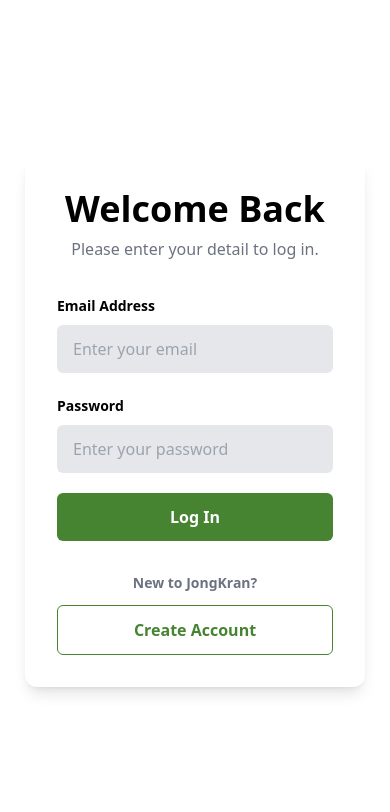
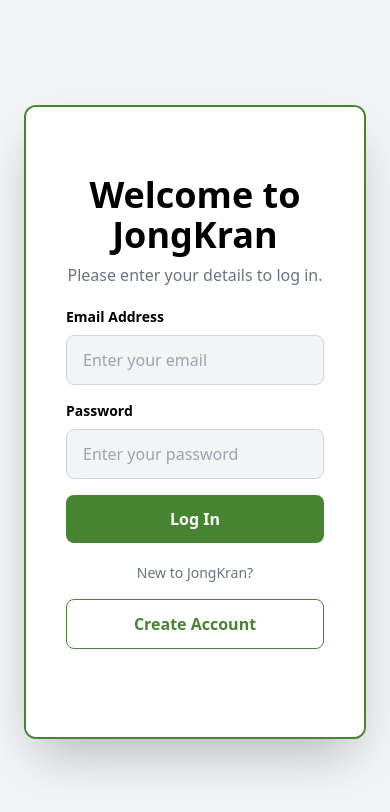
Before and after one commit to sochan707/JongKran-project, a React (Vite) app in the folder frontend/jongkran/: page /login in a window 390 px wide. Shown: the top 812 px of the page. Built offline with nearby package versions, Linux system fonts and the light colour scheme.

Commit message:
style: enhance layout and styling in Login and Register components

```diff
--- a/frontend/jongkran/src/pages/Login.jsx
+++ b/frontend/jongkran/src/pages/Login.jsx
@@ -4,57 +4,85 @@
   const navigate = useNavigate();
 
   return (
-    <main className="min-h-screen flex items-center justify-center bg-white md:bg-gray-100">
-      <div className="grid md:grid-cols-2 w-full max-w-7xl min-h-screen md:min-h-[875px]">
-        <div className="hidden md:block bg-[url('https://images.unsplash.com/photo-1542838132-92c53300491e')] bg-cover bg-center" />
+    <main className="min-h-screen bg-gray-100 flex items-center justify-center p-6">
+      <div className="w-full max-w-5xl rounded-xl overflow-hidden border-[2px] border-[#468432] bg-white shadow-2xl">
+        <div className="grid md:grid-cols-2 min-h-[630px]">
 
-        <div className="flex items-center justify-center p-[25px]">
-          <div className="w-full md:w-[740px] md:h-[750px] bg-white rounded-xl shadow-lg p-8 flex flex-col justify-center">
-            <h1 className="title-font text-4xl font-bold text-center">
-              Welcome Back
+          {/* Left Image */}
+          <div
+            className="hidden md:block bg-cover bg-center"
+            style={{
+              backgroundImage:
+                "url('https://admin.sriboga.com/storage/news/1685519127-chef-preparing-food-ingredients-2021-09-24-03-57-22-utc%20(1).webp')",
+            }}
+          />
+
+          {/* Right Side */}
+          <div className="flex items-start justify-center bg-white py-12 px-10">
+            <div className="w-full max-w-md mt-5">
+
+              {/* Heading */}
+              <h1 className="text-4xl font-bold text-center">
+                Welcome to JongKran
               </h1>
 
               <p className="text-center text-gray-500 mt-2">
-              Please enter your detail to log in.
+                Please enter your details to log in.
               </p>
 
-            <form className="mt-8 space-y-5">
+              {/* Form */}
+              <form className="mt-5 space-y-4">
+
                 <div>
-                <label className="text-sm font-semibold">Email Address</label>
+                  <label className="block text-sm font-semibold mb-2">
+                    Email Address
+                  </label>
+
                   <input
                     type="email"
                     placeholder="Enter your email"
-                  className="mt-2 w-full bg-gray-200 rounded-md px-4 py-3 outline-none"
+                    className="w-full rounded-lg bg-gray-100 border border-gray-300 px-4 py-3 focus:outline-none focus:ring-[1px] focus:ring-[#468432]"
                   />
                 </div>
 
-              <div>
-                <label className="text-sm font-semibold">Password</label>
+                <div className="mb-2">
+                  <label className="block text-sm font-semibold mb-2">
+                    Password
+                  </label>
+
                   <input
                     type="password"
                     placeholder="Enter your password"
-                  className="mt-2 w-full bg-gray-200 rounded-md px-4 py-3 outline-none"
+                    className="w-full rounded-lg bg-gray-100 border border-gray-300 px-4 py-3 focus:outline-none focus:ring-[1px] focus:ring-[#468432]"
                   />
                 </div>
 
                 <button
+                  type="button"
                   onClick={() => navigate("/")}
-                className="w-full bg-[#468432] hover:bg-[#1A5C05] text-white py-3 rounded-md font-semibold">
+                  className="w-full bg-[#468432] hover:bg-[#1A5C05] text-white py-3 rounded-lg font-semibold transition"
+                >
                   Log In
                 </button>
               </form>
 
-            <p className="text-center mt-8 text-sm font-semibold text-gray-500">
+              {/* Register */}
+              <div className="mt-5 text-center">
+                <p className="text-gray-500 text-sm">
                   New to JongKran?
                 </p>
 
                 <Link
                   to="/register"
-              className="mt-3 w-full border border-[#468432] text-[#468432] text-center py-3 rounded-md font-semibold hover:bg-[#468432] hover:text-white"
+                  className="mt-4 block w-full border border-[#468432] text-[#468432] py-3 rounded-lg font-semibold hover:bg-[#468432] hover:text-white transition"
                 >
                   Create Account
                 </Link>
               </div>
+
+            </div>
+          </div>
+
         </div>
       </div>
     </main>
--- a/frontend/jongkran/src/pages/Register.jsx
+++ b/frontend/jongkran/src/pages/Register.jsx
@@ -56,13 +56,25 @@
   };
 
   return (
-    <main className="min-h-screen flex items-center justify-center bg-white md:bg-gray-100">
-      <div className="grid md:grid-cols-2 w-full max-w-7xl min-h-screen md:min-h-[875px]">
-        <div className="hidden md:block bg-[url('https://images.unsplash.com/photo-1542838132-92c53300491e')] bg-cover bg-center" />
+    <main className="min-h-screen bg-gray-100 flex items-center justify-center p-6">
+      <div className="w-full max-w-5xl rounded-xl overflow-hidden border-[2px] border-[#468432] bg-white shadow-2xl">
+        <div className="grid md:grid-cols-2 min-h-[630px]">
 
-        <div className="flex items-center justify-center p-[25px]">
-          <div className="w-full md:w-[740px] md:h-[750px] bg-white rounded-xl shadow-lg p-8 flex flex-col justify-center">
-            <h1 className="title-font text-4xl font-bold text-center">
+          {/* Left Image */}
+          <div
+            className="hidden md:block bg-cover bg-center"
+            style={{
+              backgroundImage:
+                "url('https://admin.sriboga.com/storage/news/1685519127-chef-preparing-food-ingredients-2021-09-24-03-57-22-utc%20(1).webp')",
+            }}
+          />
+
+          {/* Right Side */}
+          <div className="flex items-start justify-center bg-white py-12 px-10">
+            <div className="w-full max-w-md mt-5">
+
+              {/* Heading */}
+              <h1 className="text-4xl font-bold text-center">
                 Create Account
               </h1>
 
@@ -70,13 +82,14 @@
                 Create your account to start cooking with us.
               </p>
 
+              {/* Form */}
               {error && (
               <p className="mt-5 bg-red-100 text-red-600 px-4 py-3 rounded-md text-sm">
                 {error}
               </p>
               )}
 
-            <form onSubmit={handleCreateAccount} className="mt-6 space-y-4">
+              <form className="mt-5 space-y-4">
                 <div>
                   <label className="block text-sm font-semibold mb-1">
                     Username
@@ -85,7 +98,7 @@
                     name="username"
                     value={form.username}
                     onChange={handleChange}
-                  className="w-full bg-gray-200 rounded-md px-4 py-3 outline-none"
+                    className="w-full bg-gray-100 rounded-md px-4 py-3 outline-none"
                     placeholder="Username"
                   />
                 </div>
@@ -98,7 +111,7 @@
                     name="email"
                     value={form.email}
                     onChange={handleChange}
-                  className="w-full bg-gray-200 rounded-md px-4 py-3 outline-none"
+                    className="w-full bg-gray-100 rounded-md px-4 py-3 outline-none"
                     placeholder="Email Address"
                     type="email"
                   />
@@ -108,13 +121,14 @@
                   <label className="block text-sm font-semibold mb-1">
                     Password
                   </label>
+
                   <input
                     name="password"
                     value={form.password}
                     onChange={handleChange}
-                  className="w-full bg-gray-200 rounded-md px-4 py-3 outline-none"
-                  placeholder="Password"
                     type="password"
+                    placeholder="Enter your password"
+                    className="w-full bg-gray-100 rounded-md px-4 py-3 outline-none"
                   />
                 </div>
 
@@ -126,7 +140,7 @@
                     name="confirmPassword"
                     value={form.confirmPassword}
                     onChange={handleChange}
-                  className="w-full bg-gray-200 rounded-md px-4 py-3 outline-none"
+                    className="w-full bg-gray-100 rounded-md px-4 py-3 outline-none"
                     placeholder="Confirm Password"
                     type="password"
                   />
@@ -151,7 +165,7 @@
                 </button>
               </form>
 
-            <div className="flex justify-center gap-2 mt-6 text-sm">
+              <div className="flex justify-center gap-2 mt-4 text-sm">
                 <span>Already have an account?</span>
                 <Link
                   to="/login"
@@ -163,6 +177,7 @@
             </div>
           </div>
         </div>
+      </div>
     </main>
   );
 }
```
Lines whose indentation alone changed are shown as unchanged.
